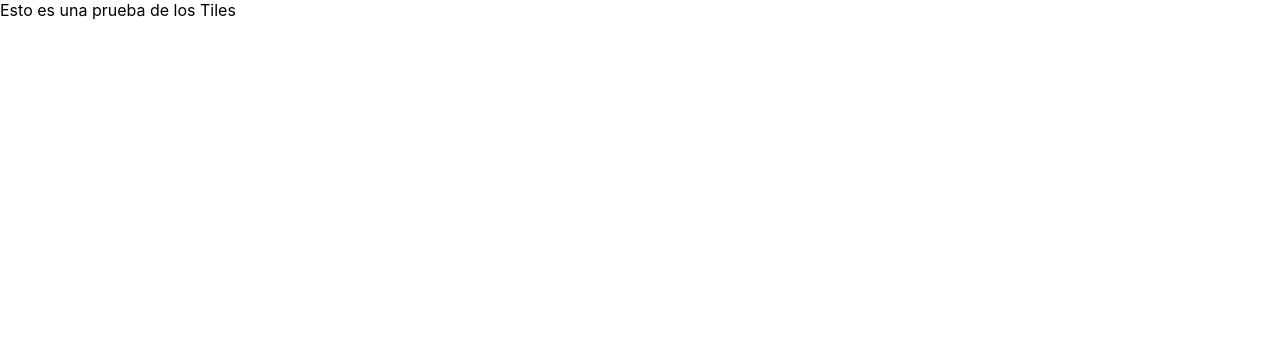
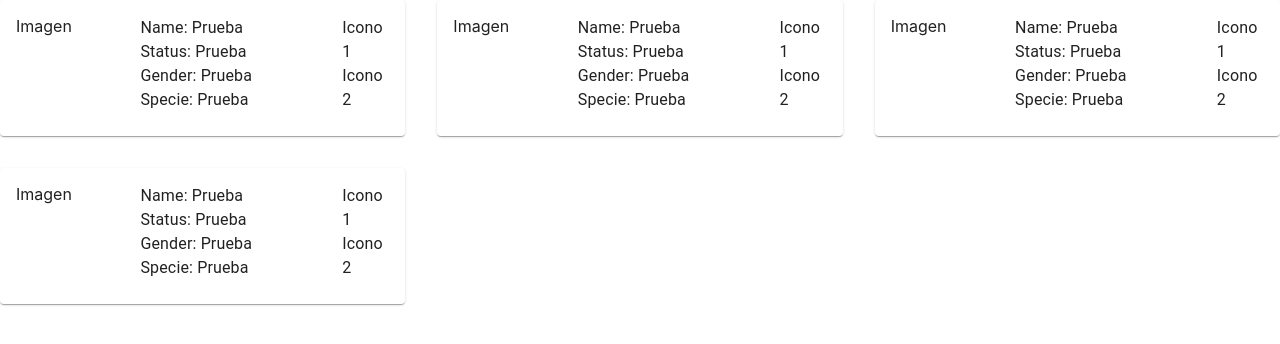
Before and after one commit to iortega-dev/reacty-and-morty, a React (Create React App) app: page / in a window 1280 px wide. Shown: the top 344 px of the page. Built offline with nearby package versions, Linux system fonts and the light colour scheme.

Commit message:
[ADD] Grid system to tiles

```diff
--- a/src/app/components/Tiles/index.tsx
+++ b/src/app/components/Tiles/index.tsx
@@ -1,7 +1,106 @@
 import React from 'react';
+import Grid from '@material-ui/core/Grid';
+import Card from '@material-ui/core/Card';
+import Typography from '@material-ui/core/Typography';
+import { CardContent } from '@material-ui/core';
 
 const Tiles = () => {
-  return <div>Esto es una prueba de los Tiles</div>;
+  return (
+    <Grid container spacing={4}>
+      <Grid item xs={12} sm={6} md={4} lg={4} xl={3}>
+        <Card>
+          <CardContent>
+            <Grid item xs={12} sm container direction={'row'}>
+              <Grid item xs={4}>
+                Imagen
+              </Grid>
+              <Grid item xs={7} container direction={'column'} spacing={2}>
+                <Grid item xs>
+                  <Typography>Name: Prueba</Typography>
+                  <Typography>Status: Prueba</Typography>
+                  <Typography>Gender: Prueba</Typography>
+                  <Typography>Specie: Prueba</Typography>
+                </Grid>
+              </Grid>
+              <Grid xs={1} item>
+                <Typography>Icono 1</Typography>
+                <Typography>Icono 2</Typography>
+              </Grid>
+            </Grid>
+          </CardContent>
+        </Card>
+      </Grid>
+      <Grid item xs={12} sm={6} md={4} lg={4} xl={3}>
+        <Card>
+          <CardContent>
+            <Grid item xs={12} sm container direction={'row'}>
+              <Grid item xs={4}>
+                Imagen
+              </Grid>
+              <Grid item xs={7} container direction={'column'} spacing={2}>
+                <Grid item xs>
+                  <Typography>Name: Prueba</Typography>
+                  <Typography>Status: Prueba</Typography>
+                  <Typography>Gender: Prueba</Typography>
+                  <Typography>Specie: Prueba</Typography>
+                </Grid>
+              </Grid>
+              <Grid xs={1} item>
+                <Typography>Icono 1</Typography>
+                <Typography>Icono 2</Typography>
+              </Grid>
+            </Grid>
+          </CardContent>
+        </Card>
+      </Grid>
+      <Grid item xs={12} sm={6} md={4} lg={4} xl={3}>
+        <Card>
+          <CardContent>
+            <Grid item xs={12} sm container direction={'row'}>
+              <Grid item xs={4}>
+                Imagen
+              </Grid>
+              <Grid item xs={7} container direction={'column'} spacing={2}>
+                <Grid item xs>
+                  <Typography>Name: Prueba</Typography>
+                  <Typography>Status: Prueba</Typography>
+                  <Typography>Gender: Prueba</Typography>
+                  <Typography>Specie: Prueba</Typography>
+                </Grid>
+              </Grid>
+              <Grid xs={1} item>
+                <Typography>Icono 1</Typography>
+                <Typography>Icono 2</Typography>
+              </Grid>
+            </Grid>
+          </CardContent>
+        </Card>
+      </Grid>
+      <Grid item xs={12} sm={6} md={4} lg={4} xl={3}>
+        <Card>
+          <CardContent>
+            <Grid item xs={12} sm container direction={'row'}>
+              <Grid item xs={4}>
+                Imagen
+              </Grid>
+              <Grid item xs={7} container direction={'column'} spacing={2}>
+                <Grid item xs>
+                  <Typography>Name: Prueba</Typography>
+                  <Typography>Status: Prueba</Typography>
+                  <Typography>Gender: Prueba</Typography>
+                  <Typography>Specie: Prueba</Typography>
+                </Grid>
+              </Grid>
+              <Grid xs={1} item>
+                <Typography>Icono 1</Typography>
+                <Typography>Icono 2</Typography>
+              </Grid>
+            </Grid>
+          </CardContent>
+        </Card>
+      </Grid>
+    </Grid>
+  );
 };
 
 export default Tiles;
```
